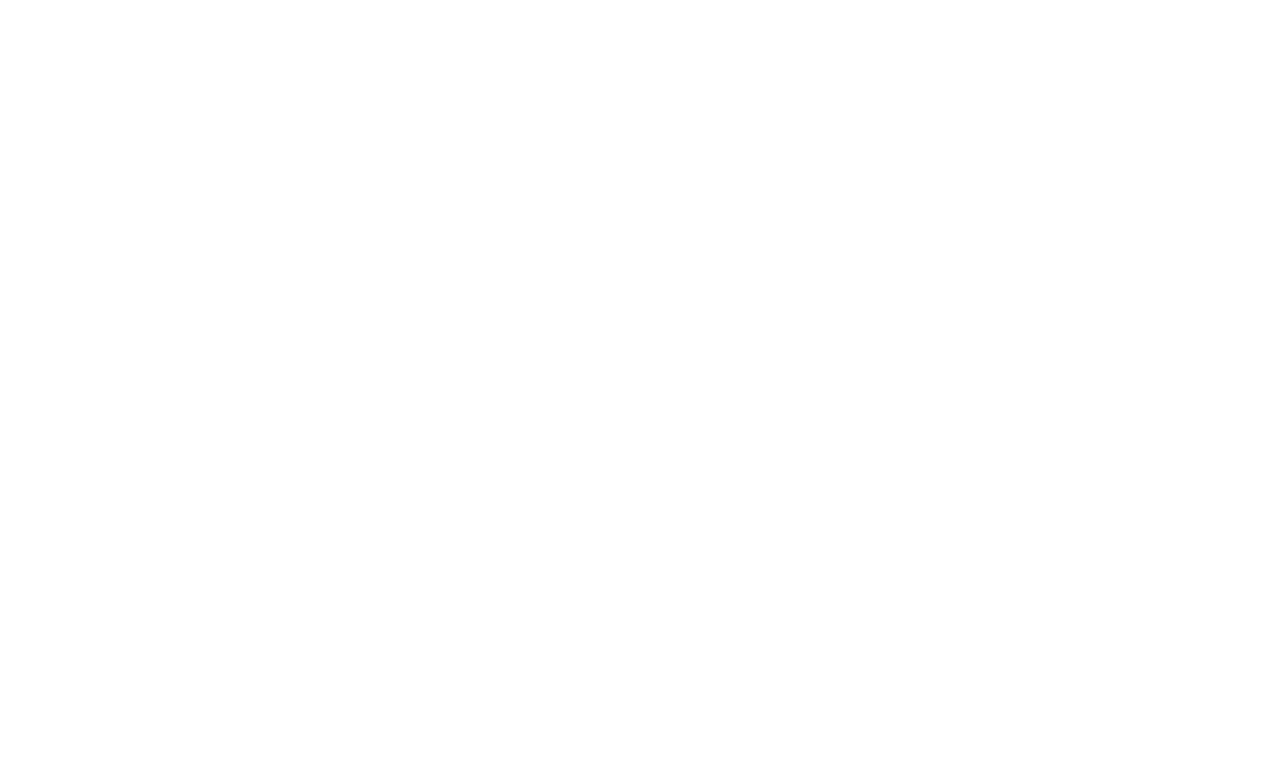
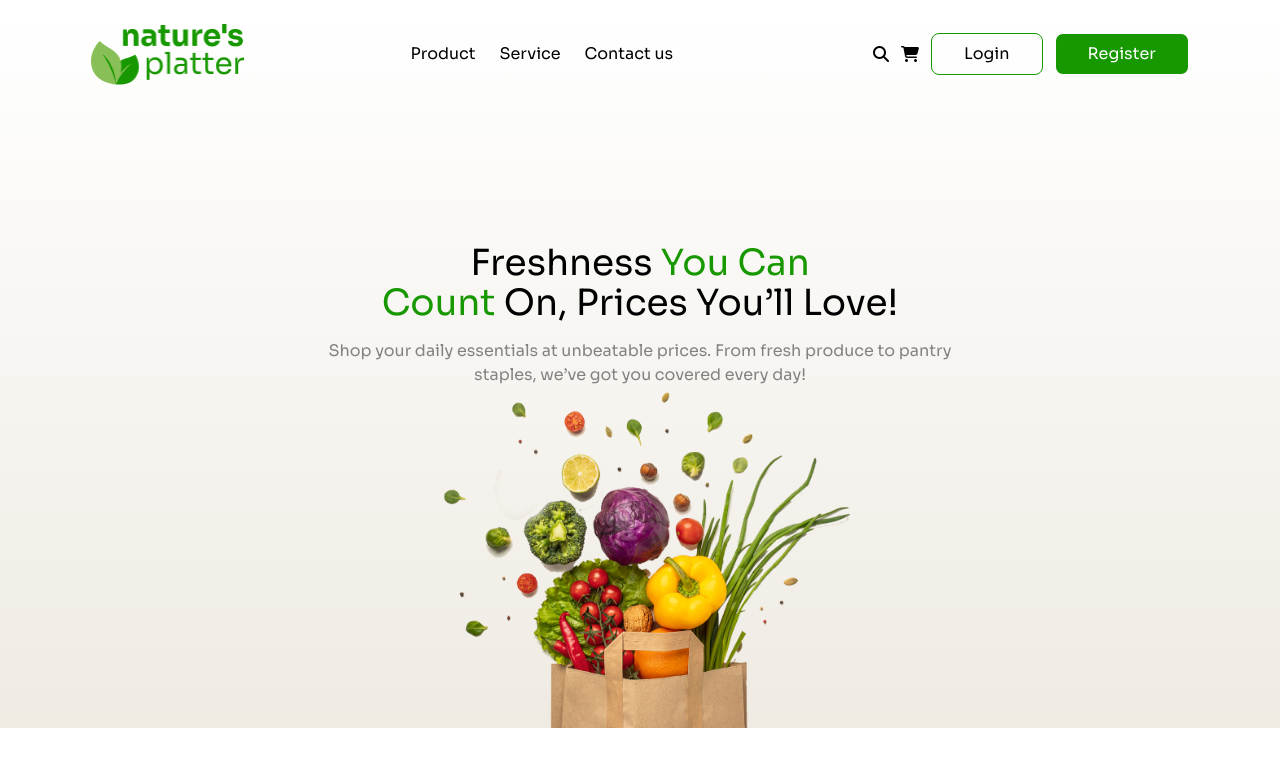
Before and after one commit to Azizul-haque1/Assignment-2, a plain HTML site: page index.html in a window 1280 px wide. Drawn offline with nearby package versions, Linux system fonts and the light colour scheme.

Commit message:
some nav and hero section

```diff
--- a/index.html
+++ b/index.html
@@ -5,9 +5,89 @@
     <meta name="viewport" content="width=device-width, initial-scale=1.0">
         <script src="https://cdn.jsdelivr.net/npm/@tailwindcss/browser@4"></script>
 
+        <!-- Cdn  -->
+
+        <link rel="stylesheet" href="https://cdnjs.cloudflare.com/ajax/libs/font-awesome/6.7.2/css/all.min.css"
+            integrity="sha512-Evv84Mr4kqVGRNSgIGL/F/aIDqQb7xQ2vcrdIwxfjThSH8CSR7PBEakCr51Ck+w+/U6swU2Im1vVX0SVk9ABhg=="
+            crossorigin="anonymous" referrerpolicy="no-referrer" />
+
+        <!-- google font  -->
+
+        <link rel="preconnect" href="https://fonts.googleapis.com">
+        <link rel="preconnect" href="https://fonts.gstatic.com" crossorigin>
+        <link
+            href="https://fonts.googleapis.com/css2?family=Bebas+Neue&family=Plus+Jakarta+Sans:ital,wght@0,200..800;1,200..800&family=Poppins:ital,wght@0,100;0,200;0,300;0,400;0,500;0,600;0,700;0,800;0,900;1,100;1,200;1,300;1,400;1,500;1,600;1,700;1,800;1,900&family=Roboto:ital,wght@0,100..900;1,100..900&family=Sora:wght@100..800&display=swap"
+            rel="stylesheet">
+
     <title>Document</title>
 </head>
-<body>
+
+
+<body class=" font-[Sora]">
+
+    <div class="top-section bg-linear-to-b from-[#FFFFFF] to-[#EFEBE3]">
+
+
+        <div class="nav-container">
+            <div class="nav w-[87%] my-4 mx-auto p-2 flex items-center justify-between   ">
+
+                <div class="nav-logo">
+                    <img src="assets/logo-green.png" class =" w-[154px]">
+                </div>
+            <div class=" flex items-center ">
+            <div class="service flex gap-6">
+                <p>Product</p>
+                <p>Service</p>
+                <p>Contact us</p>
+            </div>
+
+            <div class="others ml-[200px] flex gap-3  items-center ">
+                <i class="fa-solid fa-magnifying-glass"></i>
+                <i class="fa-solid fa-cart-shopping"></i>
+                <button class="border-1 border-[#179800] py-2 px-8 rounded-lg">Login</button>
+                <button class="border-1 bg-[#179800] text-white py-2 px-8 rounded-lg">Register</button>
+            </div>
+
+            </div>
+
+            </div>
+        </div>
+
+
+        <div class="hero-section">
+            <div class="hero w-[87%] mx-auto text-center px-[200px]  mt-[150px]">
+                <div class="hero-content ">
+                    <h1 class="text-4xl mb-4">Freshness <span class="text-[#179800]">You Can <br>
+                        Count</span> On, Prices You’ll Love!</h1>
+
+                    <p class="opacity-50 text-[#111111]">Shop your daily essentials at unbeatable prices. From fresh produce to pantry <br> staples, we’ve got you covered every day!</p>
+
+                </div>
+
+
+                <div class="hero-image text-center px-10 w-[70%] mx-auto ">
+                    <img src="assets/hero-img.png" class="w-full" alt="">
+
+                </div>
+
+
+            </div>
+
+
+        </div>
+
+
+
+
+
+
+
+
+
+
+
+    </div>
+
 
 
 
```
Also changed, not shown: 1 other file.
